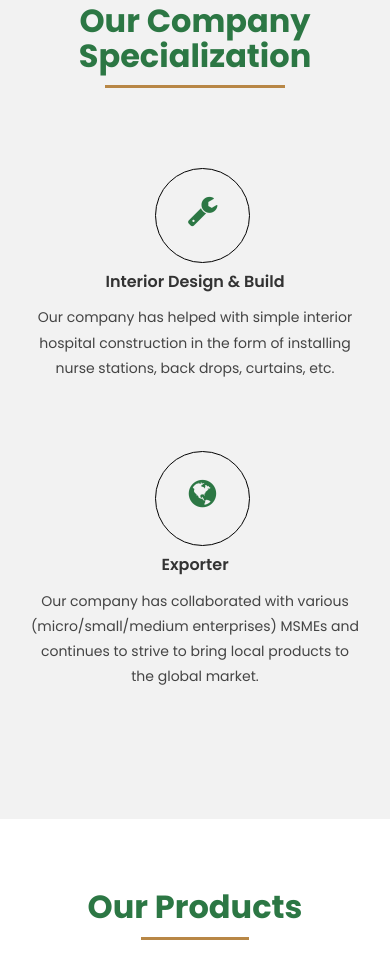
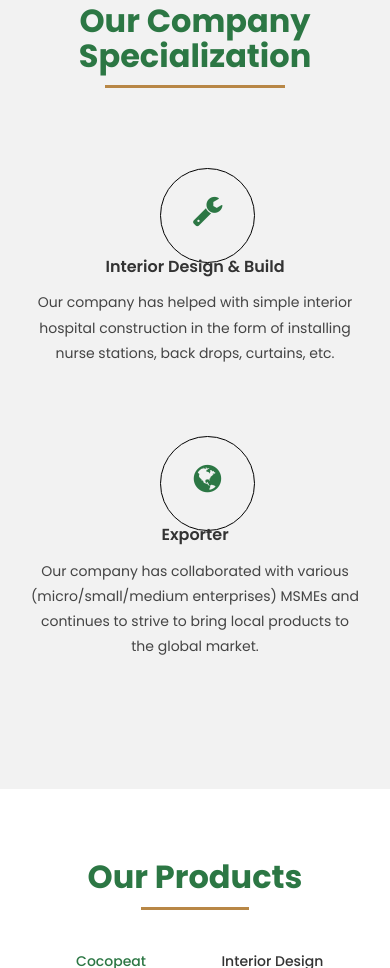
Before and after one commit to TryAny42/CakraUnggulSentosa, a plain HTML site: page index.html in a window 390 px wide. Shown: the part 1964-2932 px from the top of the page. Drawn offline with Linux system fonts and the light colour scheme.

Commit message:
Update style.css

```diff
--- a/css/style.css
+++ b/css/style.css
@@ -1222,8 +1222,8 @@ footer {
     }
 
     .service_icon {
-        width: 80px;
-        height: 80px;
+        width: 70px;
+        height: 65px;
         margin: 0 auto 25px;
     }
 
@@ -1250,10 +1250,6 @@ footer {
         font-size: 14px;
     }
 
-    .footer-column h4 {
-        font-size: 18px;
-    }
-
     .footer-column {
         min-width: 100%;
         margin-bottom: 20px;
```
